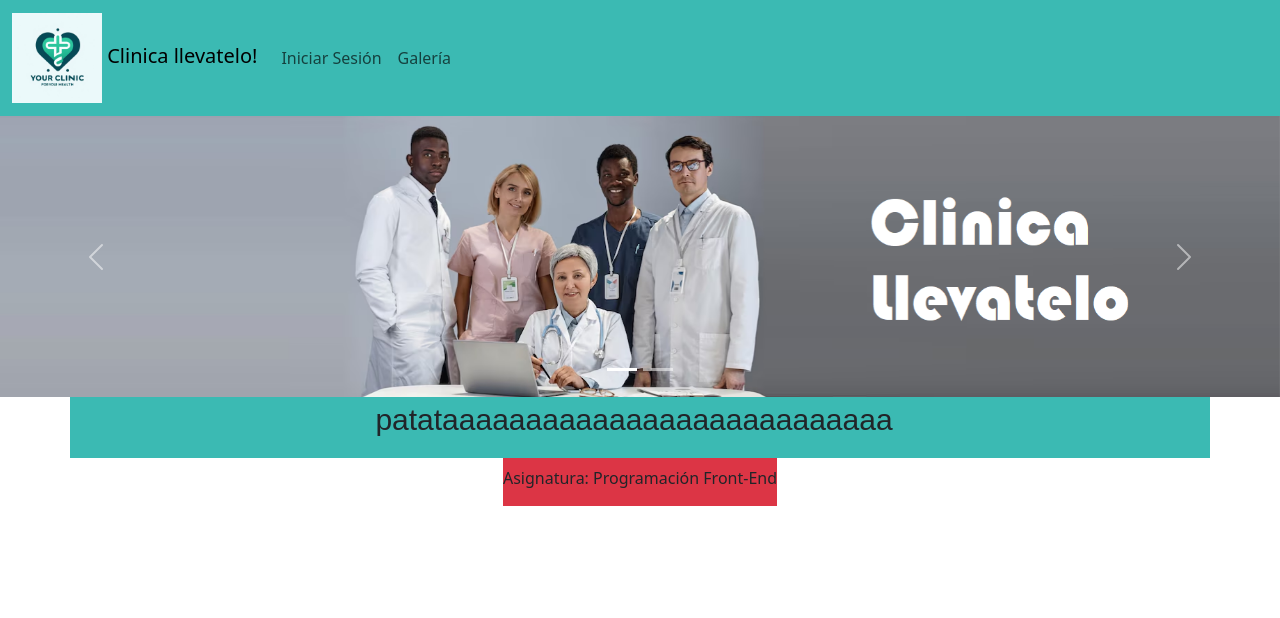
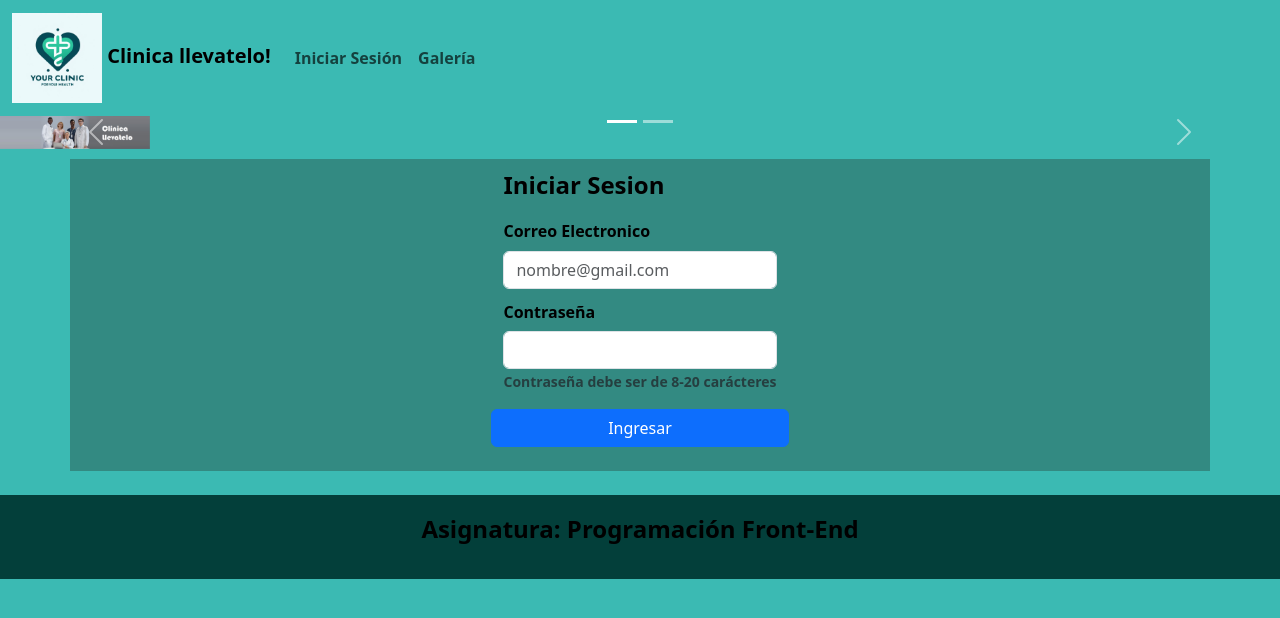
Before and after one commit to Drixew/Eva2-frontend, a plain HTML site: page login.html in a window 1280 px wide. Drawn offline with nearby package versions, Linux system fonts and the light colour scheme.

Commit message:
avance, login ready index y galeria falta

```diff
--- a/CSS/estilos.css
+++ b/CSS/estilos.css
@@ -1,5 +1,33 @@
+html body{
+    background-color: #3bbab3;
+    color: black;
+    font-weight: bold;
+}
+
 .acercade{
-    background-color: #3bbab3;
     font-family: sans-serif;
-    font-size: 30px;
+    font-size: 25px;
 }
+
+#loginform{
+    margin-top: 10px;
+    background-color: rgb(51, 138, 130);
+}
+
+p{
+    font-size: 1.5em;
+}
+
+img{
+    max-width: 150px;
+    max-height: 50%;
+}
+
+footer{
+    background-color: rgb(3, 63, 58);
+}
+.loginform{
+    display: flex;
+    align-items: center;
+    justify-content: center;
+}
--- a/login.html
+++ b/login.html
@@ -57,18 +57,40 @@
         </button>
     </div>
     <!-- fin carousel -->
-    <!-- "inicio acerca de" en div -->
-    <div class="container acercade nav justify-content-center">
-        <p>patataaaaaaaaaaaaaaaaaaaaaaaaaaa</p>
+    <!-- inicio "acerca de" en div -->
+    <div>
+        <div class="container nav justify-content-center p-2" id="loginform">
+            <form>
+                <p>Iniciar Sesion</p>
+                <div class="mb-1">
+                    <label for="exampleFormControlInput1" class="form-label">Correo Electronico</label>
+                    <input type="email" class="form-control" id="exampleFormControlInput1" placeholder="nombre@gmail.com">
+                </div>
+                <div class="row g-3 align-items-center">
+                    <div>
+                        <label for="inputPassword6" class="col-form-label">Contraseña</label>
+                        <input type="password" id="inputPassword6" class="form-control" aria-describedby="passwordHelpInline">
+                        <span id="passwordHelpInline" class="form-text align-items-end">
+                        Contraseña debe ser de 8-20 carácteres
+                        </span>
+                    </div>
+                </div>
+                <div class=" row align-items-center">
+                    <button type="submit" class="btn btn-primary mb-3 mt-3">Ingresar</button>
+                </div>
+            </form>
+        </div>
     </div>
-    <!-- fin "acerca de" en div -->
+    <!-- fin "loginform" en div -->
     <!-- inicio footer -->
-    <footer class="container">
-        <ul class="nav justify-content-center">
-            <li class="nav-item bg-danger pt-2">
-                <p>Asignatura: Programación Front-End</p>
-            </li>
-        </ul>
+    <footer>
+        <div class="container justify-content-center p-2 mt-4">
+            <ul class="nav justify-content-center">
+                <li class="nav-item p-2">
+                    <p>Asignatura: Programación Front-End</p>
+                </li>
+            </ul>
+        </div>
     </footer>
     <!-- fin footer -->
     <script src="https://cdn.jsdelivr.net/npm/bootstrap@5.3.3/dist/js/bootstrap.bundle.min.js" integrity="sha384-YvpcrYf0tY3lHB60NNkmXc5s9fDVZLESaAA55NDzOxhy9GkcIdslK1eN7N6jIeHz" crossorigin="anonymous"></script>
```
Also changed, not shown: galeria.html (+65 -10 lines), index.html (+11 -7 lines), fotosweb/producto.png (added).
